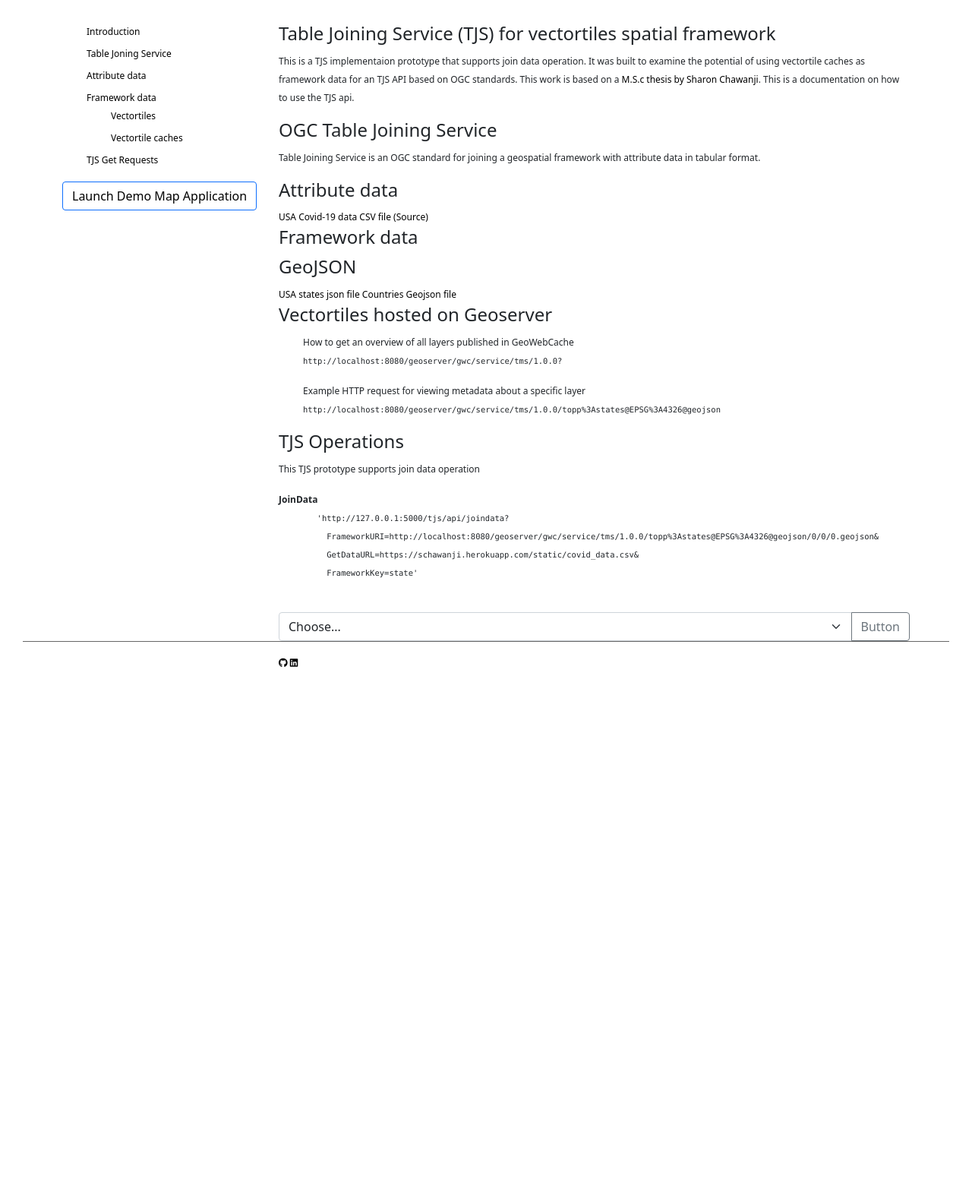
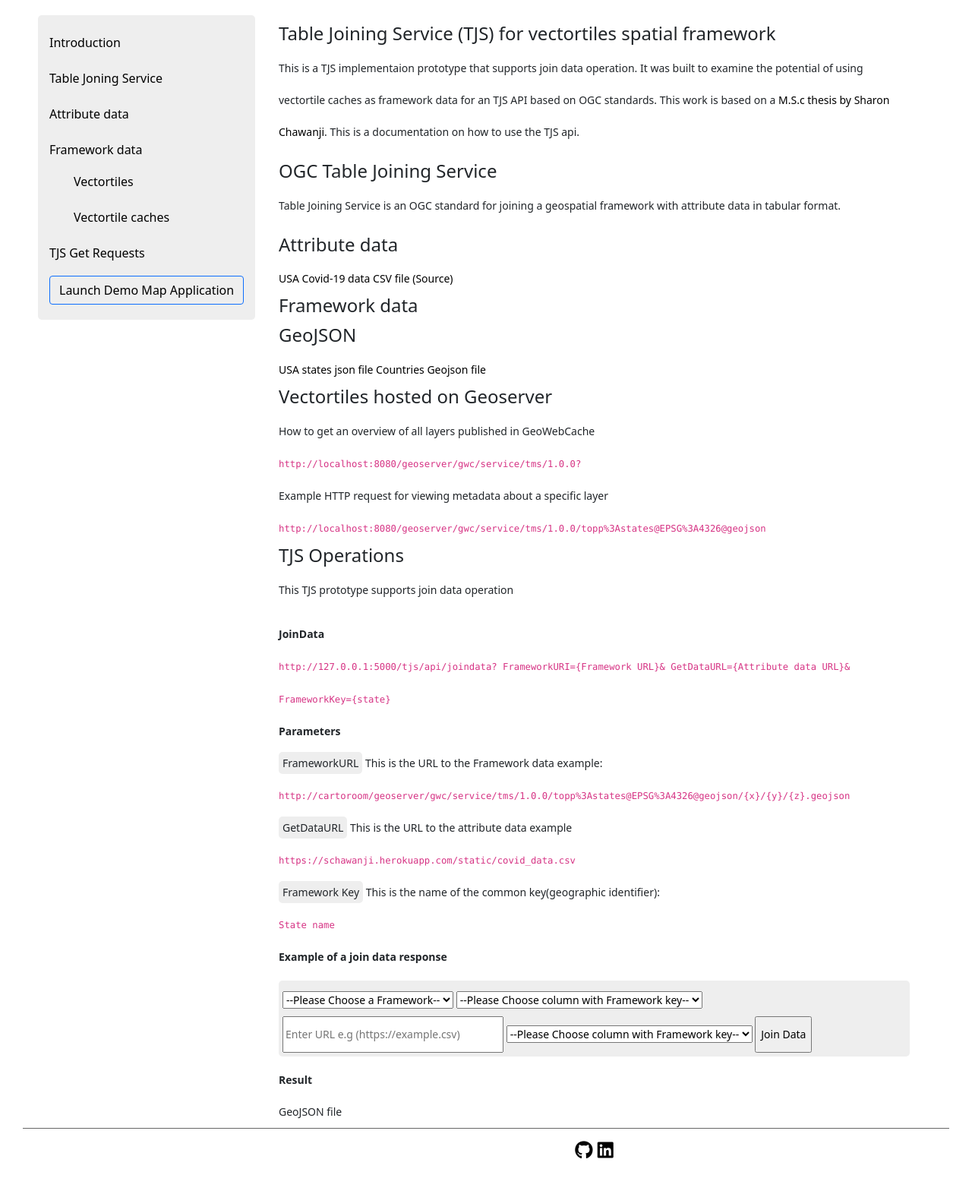
Before and after one commit to schawanji/TJS-Server, a Flask app: page / in a window 1280 px wide. Shown: the whole page at 76% size. Before the commit the page ends 878 px from the top, so only its background shows below. Run offline with Flask 2, Linux system fonts and the light colour scheme; some libraries are stand-ins or nearby versions.

Commit message:
Updated html

```diff
--- a/static/css/style.css
+++ b/static/css/style.css
@@ -1,12 +1,16 @@
 body {
-  line-height: 24px;
+  line-height: 42px;
   margin: 30px;
-  font-size: 12px;
+  font-size: 14px;
 }
 
-a{ text-decoration: none;
-color:black}
-a:hover{color:white}
+a {
+  text-decoration: none;
+  color: black;
+}
+a:hover {
+  color: white;
+}
 h1 {
   margin-bottom: 10px;
   font-size: 24px;
@@ -22,19 +26,45 @@ footer {
   padding: 10px 0;
   color: #222;
   line-height: 36px;
-  font-size:24px
+  font-size: 24px;
+  text-align: center;
+}
 
+pre {
+  font-family: monospace;
+  padding: 2pt 4pt;
+  border: 1px solid #d0d0d6;
+  border-radius: 2pt;
+  color: #48484a;
+  white-space: unset;
+  background-color: #ffffff;
+  font-size: 100%;
+}
 .main {
   max-width: 80%;
 }
 
 .sidenav {
-  width: 130px;
   position: fixed;
   z-index: 1;
   top: 20px;
-  left: 10px;
+  left: 50px;
   background: #eee;
   overflow-x: hidden;
-  padding: 8px 0;
+  padding: 15px 15px;
+  font-size: 16px;
+  border-radius: 5px;
 }
+
+.join-form {
+  background: #eee;
+  padding: 5px 5px;
+  border-radius: 5px;
+  margin: 10px auto;
+}
+
+.tab {
+  background: #eee;
+  padding: 5px 5px;
+  border-radius: 5px;
+}
--- a/templates/index.html
+++ b/templates/index.html
@@ -16,8 +16,14 @@
         </li>
 
         <li><a href="#tjs-requests">TJS Get Requests</a></li>
+        <li>
+          <button class="btn btn-outline-primary">
+            <a href="https://vtc-tjs-demo.netlify.app/">
+              Launch Demo Map Application</a
+            >
+          </button>
+        </li>
       </ul>
-      <button class="btn btn-outline-primary"><a href="https://vtc-tjs-demo.netlify.app/"> Launch Demo Map Application</a></button>
     </div>
     <div class="col-sm-9 main">
       <div id="introduction">
@@ -71,42 +77,99 @@
         >
         <h1 id="vector-tiles">Vectortiles hosted on Geoserver</h1>
 
-        <ul class="content">
-          <li>
+
+          <div>
             How to get an overview of all layers published in GeoWebCache <br />
-            <pre>http://localhost:8080/geoserver/gwc/service/tms/1.0.0?</pre>
-          </li>
-          <li>
+            <code>http://localhost:8080/geoserver/gwc/service/tms/1.0.0?</code>
+          </div>
+          <div>
             Example HTTP request for viewing metadata about a specific layer<br />
-            <pre>
-http://localhost:8080/geoserver/gwc/service/tms/1.0.0/topp%3Astates@EPSG%3A4326@geojson</pre
+            <code>
+http://localhost:8080/geoserver/gwc/service/tms/1.0.0/topp%3Astates@EPSG%3A4326@geojson</code
             >
-          </li>
-        </ul>
+          </div>
+
       </div>
       <div id="tjs-requests">
         <h1>TJS Operations</h1>
         <p>This TJS prototype supports join data operation</p>
-        <strong>JoinData </strong>
-        <pre>
-        'http://127.0.0.1:5000/tjs/api/joindata?
-          FrameworkURI=http://localhost:8080/geoserver/gwc/service/tms/1.0.0/topp%3Astates@EPSG%3A4326@geojson/0/0/0.geojson&
-          GetDataURL=https://schawanji.herokuapp.com/static/covid_data.csv&
-          FrameworkKey=state'
-        </pre
+      <div><strong>JoinData </strong></div>
+        <code>
+          http://127.0.0.1:5000/tjs/api/joindata? FrameworkURI={Framework URL}&
+          GetDataURL={Attribute data URL}& FrameworkKey={state}
+        </code>
+<div><strong>Parameters</strong></div>
+
+        <div>
+          <span class="tab">FrameworkURL</span> This is the URL to the Framework
+          data example:
+        </div>
+        <code>
+          http://cartoroom/geoserver/gwc/service/tms/1.0.0/topp%3Astates@EPSG%3A4326@geojson/{x}/{y}/{z}.geojson</code
         >
 
-        <div class="input-group">
-  <select class="form-select" id="inputGroupSelect04" aria-label="Example select with button addon">
-    <option selected>Choose...</option>
-    <option value="1"> <a href="https://raw.githubusercontent.com/PublicaMundi/MappingAPI/master/data/geojson/us-states.json"> US STATES JSON</a>  </option>
-    <option value="2"><a href="https://openlayers.org/en/v4.6.5/examples/data/geojson/countries.geojson"> Countries GeoJSON</a></option>
+        <div>
+          <span class="tab">GetDataURL</span> This is the URL to the attribute
+          data example
+        </div>
+        <code>https://schawanji.herokuapp.com/static/covid_data.csv</code>
 
-  </select>
-  <button class="btn btn-outline-secondary" type="button">Button</button>
-</div>
+        <div>
+          <span class="tab">Framework Key</span> This is the name of the common
+          key(geographic identifier):
+        </div>
+        <code>State name</code>
+      </div>
+      <strong>Example of a join data response</strong>
+      <div class="join-form">
+        <form action="">
+          <select id="framework">
+            <option value="">--Please Choose a Framework--</option>
+            <option value="1">
+              <a
+                href="https://raw.githubusercontent.com/PublicaMundi/MappingAPI/master/data/geojson/us-states.json"
+              >
+                US STATES JSON</a
+              >
+            </option>
+            <option value="2">
+              <a
+                href="https://openlayers.org/en/v4.6.5/examples/data/geojson/countries.geojson"
+              >
+                Countries GeoJSON</a
+              >
+            </option>
+          </select>
 
+          <select id="framework-key">
+            <option value="">
+              --Please Choose column with Framework key--
+            </option>
+            <option value="1">state</option>
+          </select>
+
+          <input
+            type="url"
+            name="url"
+            id="url"
+            placeholder="Enter URL e.g (https://example.csv)"
+            pattern="https://.*"
+            size="30"
+            required
+          />
+          <select id="pet-select">
+            <option value="">
+              --Please Choose column with Framework key--
+            </option>
+            <option value="1">state</option>
+          </select>
+
+          <input type="submit" value="Join Data" />
+        </form>
       </div>
+
+      <strong>Result</strong>
+      <div>GeoJSON file</div>
     </div>
   </div>
 </div>
```
Also changed, not shown: templates/form.html (added, +52 -0 lines).
